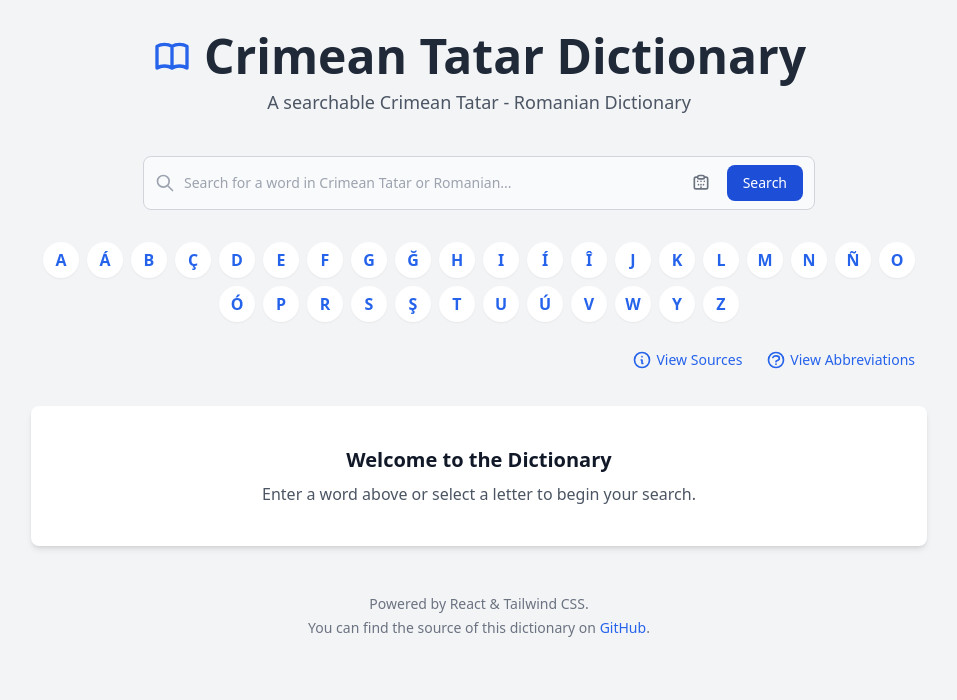
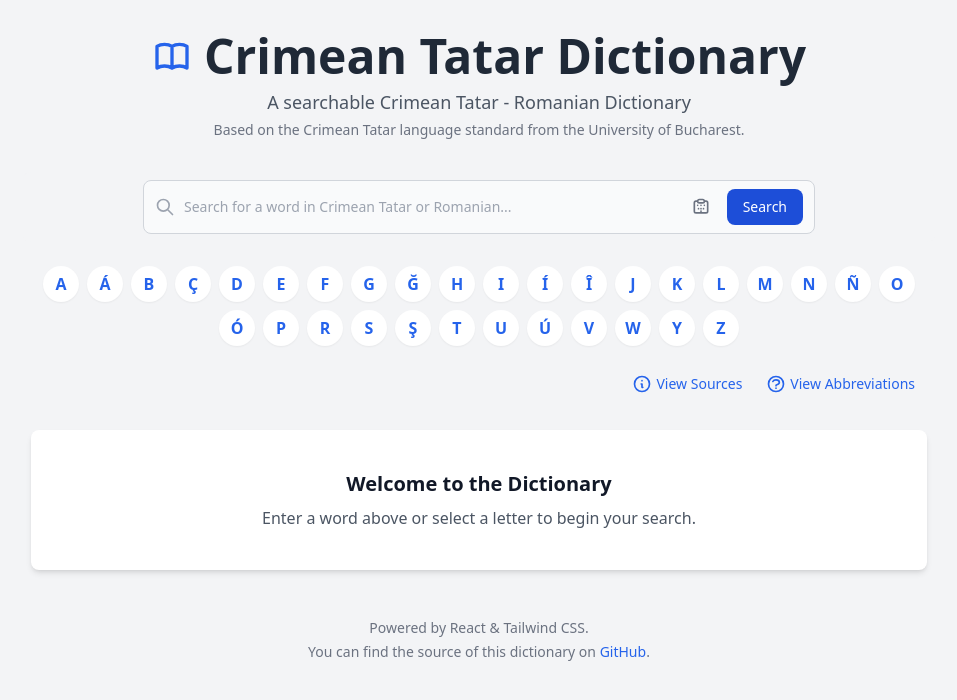
Before and after one commit to Tatar-Tili-Tilsizgasi-Surasi/crimean-tatar-dictionary, a React (Vite) app: page / in a window 1280 px wide. Shown: the top 700 px of the page, without its empty margins (161-1118 px from the left). Built offline with nearby package versions, Linux system fonts and the light colour scheme.

Commit message:
Add files via upload

```diff
--- a/App.tsx
+++ b/App.tsx
@@ -51,6 +51,9 @@ const App: React.FC = () => {
           </div>
           <p className="text-lg text-gray-600 dark:text-gray-400">
             A searchable Crimean Tatar - Romanian Dictionary
+          </p>
+          <p className="text-sm text-gray-500 dark:text-gray-400 mt-1">
+            Based on the Crimean Tatar language standard from the University of Bucharest.
           </p>
         </header>
 
```
